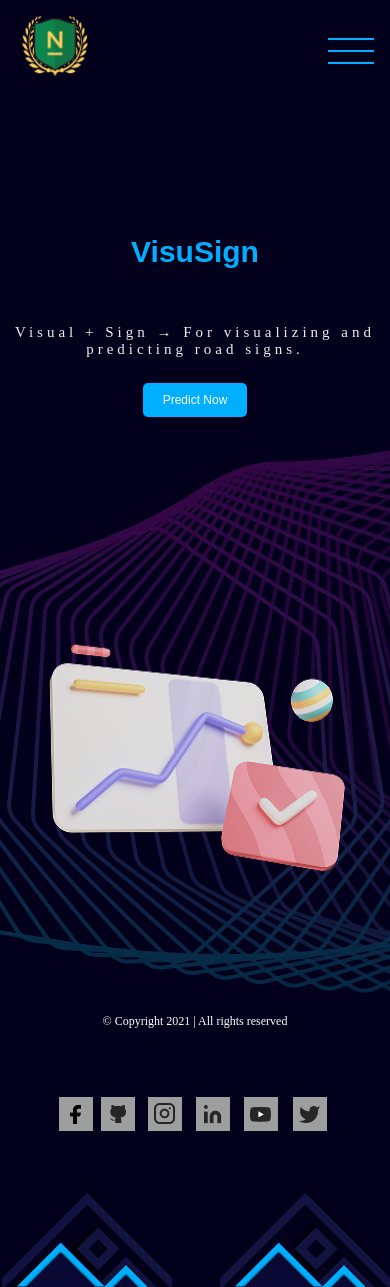
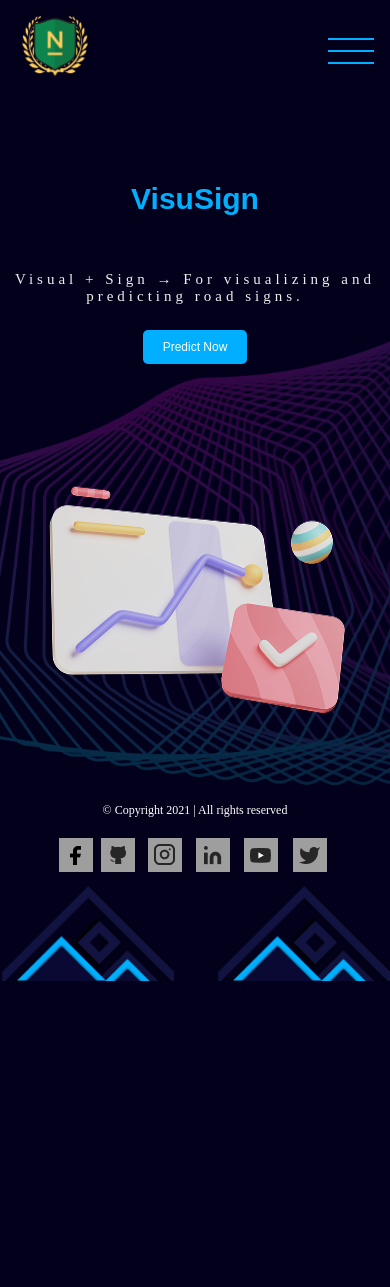
Before and after one commit to Sohaib432002/ML-Web, a React (Vite) app: page / in a window 390 px wide. After the commit the page ends 981 px from the top, so only its background shows below. Built offline with nearby package versions, Linux system fonts and the light colour scheme; no server answers; grey boxes are pictures that could not be loaded.

Commit message:
updata  web

```diff
--- a/src/index.css
+++ b/src/index.css
@@ -1061,8 +1061,8 @@ hr {
   }
 
   .sec_0_img img {
-    width: 208px;
-    height: 239px;
+    width: 250px;
+    height: 250px;
   }
 
   .btm_text {
@@ -1071,11 +1071,17 @@ hr {
 
   .logos_container {
     flex-wrap: wrap;
-    padding: 48px;
+  }
+
+  .sec_0_img img {
+      width: 283px;
+    height: 285px;
+
   }
 
   .img_logo {
     font-size: 40px;
+    width: 50px;
   }
 
   .img_logo img {
@@ -1198,6 +1204,17 @@ hr {
     height: 48vh;
     width: 357px;
   }
+
+  .btm img {
+    height: 12vh;
+  }
+
+  .section_0 {
+    height: 689px;
+  }
+  .view{
+    height: 689px !important;
+  }
 }
 
 @media (max-width:350px) {
@@ -1205,6 +1222,9 @@ hr {
     height: 50vh !important;
     width: 250px !important;
   }
+  .section_0{
+    height: 663px;
+  }
 
   .app2_tect img {
     height: 37vh;
```
